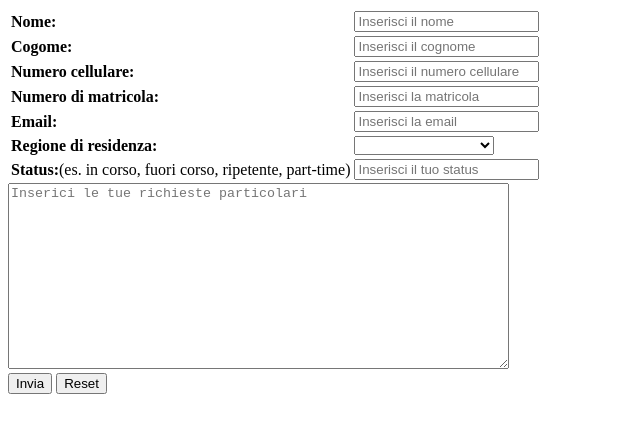
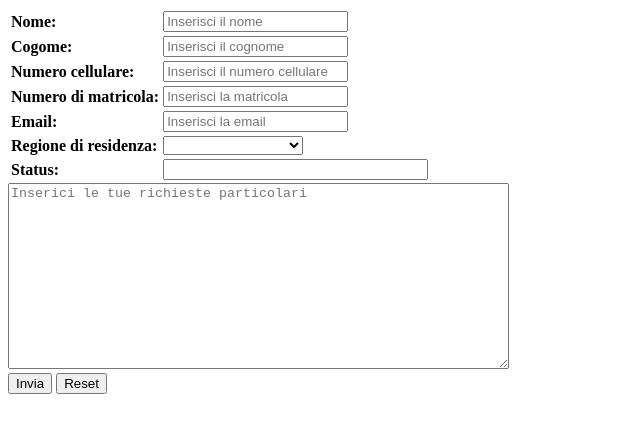
Before and after one commit to R-G2110/prova-form, a plain HTML site: page index.html in a window 1280 px wide. Shown: the whole page, without its empty margins (0-640 px from the left). Drawn offline with Linux system fonts and the light colour scheme.

Commit message:
Modifica Status

```diff
--- a/index.html
+++ b/index.html
@@ -64,9 +64,15 @@
       </tr>
 
       <tr>
-        <td><label for=""><strong>Status:</strong>(es. in corso, fuori corso,
-          ripetente, part-time)</label></td>
-        <td><input type="text" placeholder="Inserisci il tuo status" maxlength="30" required></td>
+        <td><label for=""><strong>Status:</strong></label></td>
+        <td><input type="text" name="stat" size="30" maxlength="30" list="listastatus">
+          <datalist id="listastatus">
+          <option value="in corso">
+          <option value="fuori corso">
+          <option value="ripetente">
+          <option value="part-time">
+          </datalist>
+          </td>
       </tr>
     </table>
     <textarea name="" id="" cols="60" rows="12" placeholder="Inserici le tue richieste particolari"></textarea><br>
```
